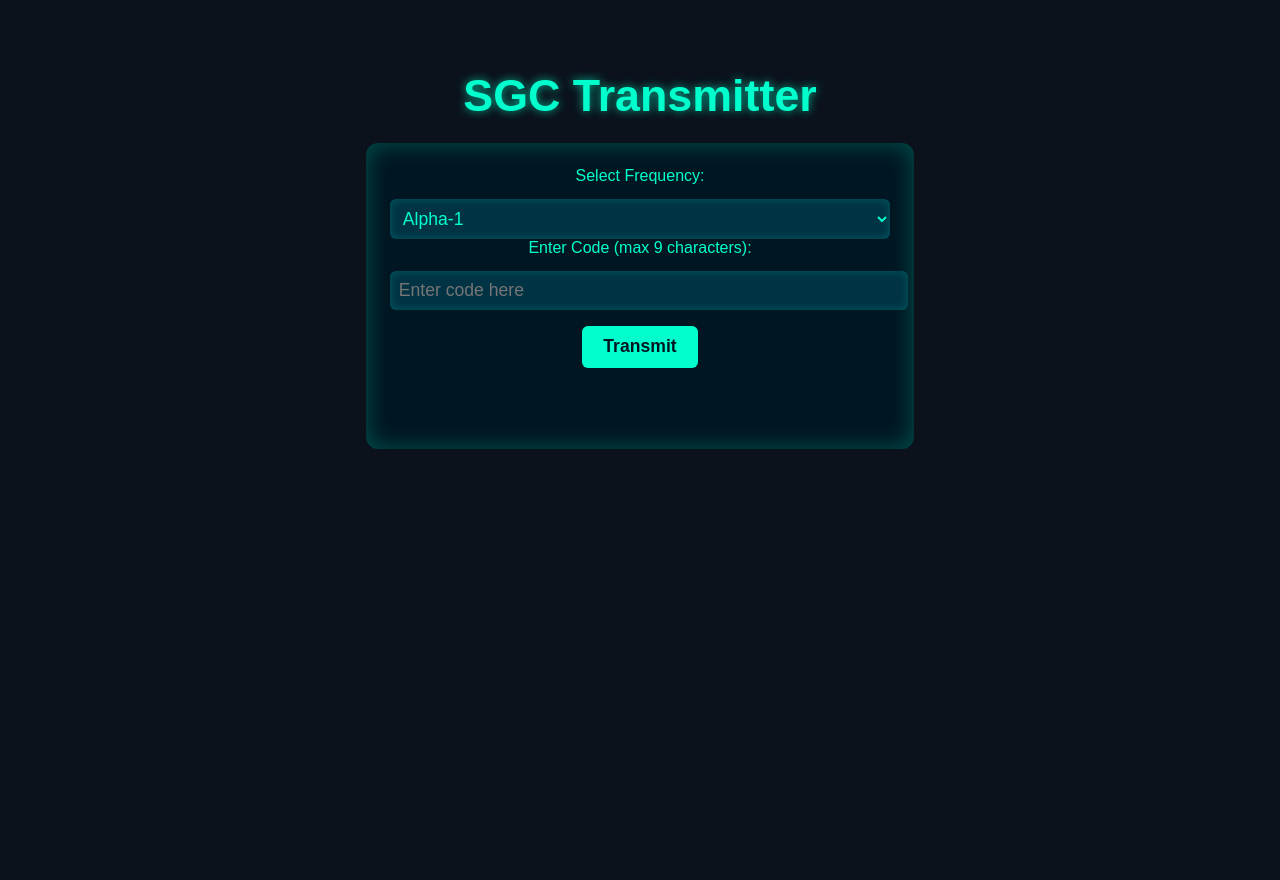
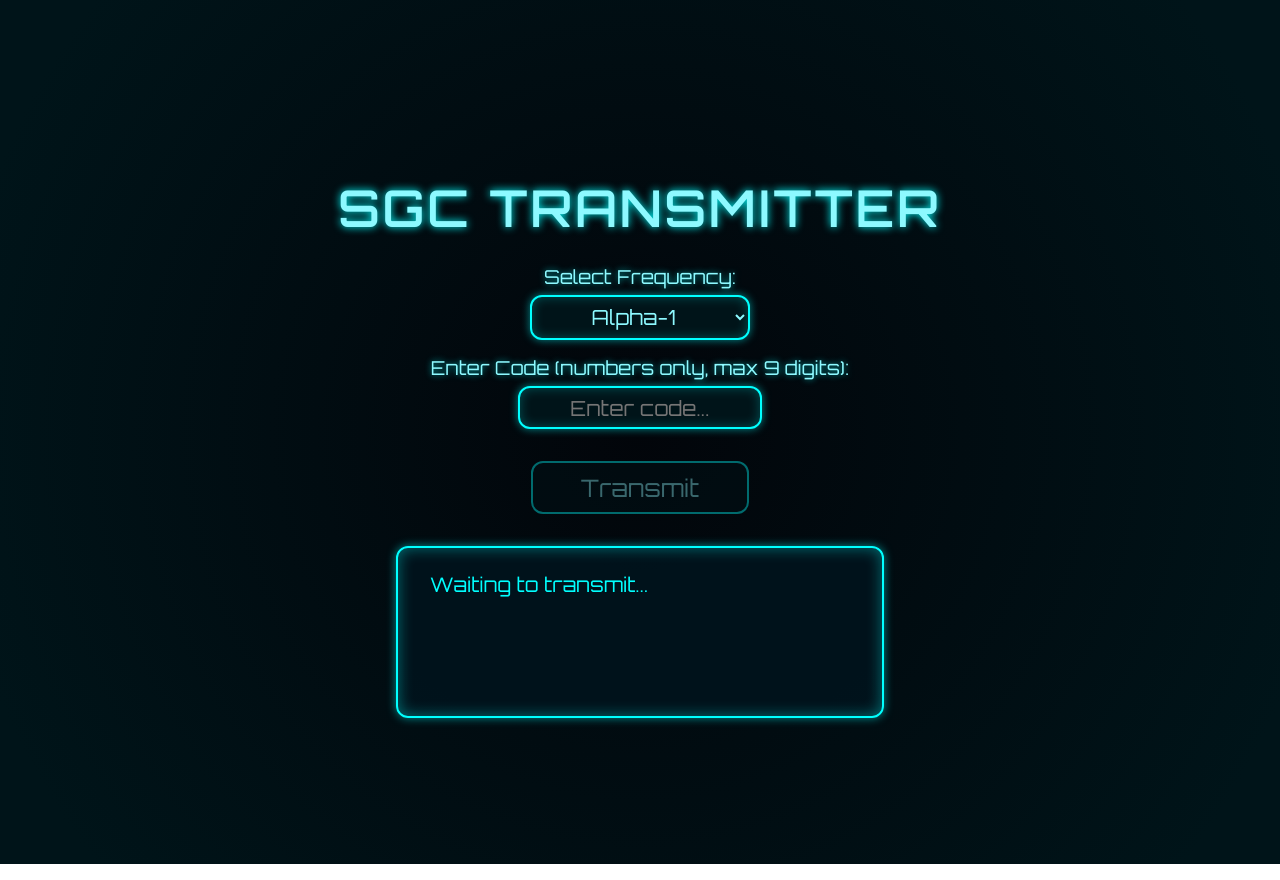
Before and after one commit to matesaman9910/project-gdo, a plain HTML site: page gdo-transmitter/gdo.html in a window 1280 px wide. Drawn offline with Linux system fonts and the light colour scheme.

Commit message:
Update gdo.html
Signed-off-by: matesaman9910 <100013611+matesaman9910@users.noreply.github.com>

```diff
--- a/gdo-transmitter/gdo.html
+++ b/gdo-transmitter/gdo.html
@@ -2,106 +2,140 @@
 <html lang="en" >
 <head>
   <meta charset="UTF-8" />
-  <meta name="viewport" content="width=device-width, initial-scale=1" />
   <title>SGC Transmitter</title>
   <style>
+    /* Stargate-themed styling - same as listener */
+    @import url('https://fonts.googleapis.com/css2?family=Orbitron&display=swap');
+
     body {
-      background: #0b121c;
-      color: #00ffcc;
-      font-family: 'Orbitron', sans-serif;
+      margin: 0;
+      background: radial-gradient(circle at center, #02050a 0%, #001419 90%);
+      color: #8df9ff;
+      font-family: 'Orbitron', monospace, sans-serif;
+      display: flex;
+      flex-direction: column;
+      align-items: center;
+      justify-content: center;
+      height: 100vh;
+      user-select: none;
+      overflow: hidden;
       text-align: center;
       padding: 2rem;
-      min-height: 100vh;
-      display: flex;
-      flex-direction: column;
-      justify-content: flex-start;
-      align-items: center;
+    }
+
+    h1 {
+      font-size: 3rem;
+      margin-bottom: 0.2em;
+      text-shadow: 0 0 8px #00ffff;
+      letter-spacing: 0.1em;
+    }
+
+    label {
+      display: block;
+      margin-top: 1rem;
+      font-size: 1.2rem;
+      text-shadow: 0 0 6px #00ffffaa;
+    }
+
+    select, input[type="text"] {
+      font-family: 'Orbitron', monospace;
+      font-size: 1.3rem;
+      padding: 0.4rem 0.6rem;
+      margin-top: 0.4rem;
+      border: 2px solid #00ffff;
+      border-radius: 12px;
+      background: #001419;
+      color: #8df9ff;
+      outline: none;
+      width: 220px;
+      text-align: center;
+      box-shadow:
+        0 0 8px #00ffff88,
+        inset 0 0 12px #00ffff44;
+      user-select: text;
+      transition: border-color 0.3s ease;
+    }
+
+    select:focus, input[type="text"]:focus {
+      border-color: #00ffffee;
+      box-shadow:
+        0 0 20px #00ffffcc,
+        inset 0 0 20px #00ffffbb;
+    }
+
+    button {
+      font-family: 'Orbitron', monospace;
+      font-size: 1.5rem;
+      padding: 0.6rem 3rem;
+      margin-top: 2rem;
+      border: 2px solid #00ffff;
+      border-radius: 12px;
+      background: #001419;
+      color: #8df9ff;
+      cursor: pointer;
       user-select: none;
+      box-shadow:
+        0 0 15px #00ffffaa;
+      transition: background-color 0.3s ease, color 0.3s ease, box-shadow 0.3s ease;
     }
-    h1 {
-      margin-bottom: 0.5em;
-      font-weight: 900;
-      font-size: 2.8rem;
-      text-shadow: 0 0 10px #00ffccaa;
+
+    button:hover:enabled {
+      background-color: #00ffff;
+      color: #001419;
+      box-shadow:
+        0 0 30px #00ffffee,
+        0 0 40px #00ffffee;
     }
-    #transmitterUI {
-      width: 100%;
-      max-width: 500px;
-      background: #001622;
+
+    button:disabled {
+      opacity: 0.4;
+      cursor: not-allowed;
+      box-shadow: none;
+    }
+
+    #log {
+      margin-top: 2rem;
+      background: rgba(0, 20, 30, 0.8);
+      border: 2px solid #00ffff;
       border-radius: 12px;
-      padding: 1.5rem;
-      box-shadow: 0 0 25px #00ffcc44 inset;
-    }
-    button {
-      cursor: pointer;
-      padding: 0.6em 1.2em;
-      background: #00ffcc;
-      border: none;
-      border-radius: 6px;
-      font-weight: 700;
-      color: #001622;
-      font-size: 1.1rem;
-      margin-top: 1rem;
-      transition: background-color 0.3s ease;
-      user-select: none;
-    }
-    button:hover {
-      background: #00ccaa;
-    }
-    select, input[type="text"] {
-      font-size: 1.1rem;
-      padding: 0.5em;
-      margin-top: 0.8em;
-      width: 100%;
-      border-radius: 6px;
-      border: none;
-      background: #003344;
-      color: #00ffcc;
-      box-shadow: 0 0 10px #00ffcc33 inset;
+      padding: 1.5rem 2rem;
+      width: 420px;
+      max-width: 90vw;
+      min-height: 120px;
+      color: #00ffff;
+      font-size: 1.25rem;
+      white-space: pre-wrap;
+      box-shadow:
+        0 0 10px #00ffff88,
+        inset 0 0 15px #00ffff66;
       user-select: text;
-    }
-    #statusMsg {
-      margin-top: 1rem;
-      font-family: monospace;
-      font-size: 1.3rem;
-      min-height: 2em;
-      text-shadow: 0 0 8px #00ffcccc;
+      text-align: left;
     }
   </style>
 </head>
 <body>
 
-  <h1>SGC Transmitter</h1>
+  <h1>SGC TRANSMITTER</h1>
 
-  <div id="transmitterUI">
-    <label for="frequencySelect">Select Frequency:</label>
-    <select id="frequencySelect">
-      <option value="alpha-1">Alpha-1</option>
-      <option value="bravo-2">Bravo-2</option>
-      <option value="charlie-3">Charlie-3</option>
-    </select>
+  <label for="frequency">Select Frequency:</label>
+  <select id="frequency">
+    <option value="alpha-1">Alpha-1</option>
+    <option value="bravo-2">Bravo-2</option>
+    <option value="charlie-3">Charlie-3</option>
+  </select>
 
-    <label for="codeInput">Enter Code (max 9 characters):</label>
-    <input type="text" id="codeInput" placeholder="Enter code here" maxlength="9" autocomplete="off" />
+  <label for="codeInput">Enter Code (numbers only, max 9 digits):</label>
+  <input id="codeInput" type="text" maxlength="9" inputmode="numeric" pattern="[0-9]*" autocomplete="off" placeholder="Enter code..." />
 
-    <button id="transmitBtn">Transmit</button>
+  <button id="transmitBtn" disabled>Transmit</button>
 
-    <div id="statusMsg"></div>
-  </div>
+  <div id="log">Waiting to transmit...</div>
 
-  <!-- Firebase SDKs -->
   <script type="module">
     import { initializeApp } from "https://www.gstatic.com/firebasejs/10.4.0/firebase-app.js";
-    import {
-      getDatabase,
-      ref,
-      push,
-      get,
-      set,
-      serverTimestamp,
-      remove
-    } from "https://www.gstatic.com/firebasejs/10.4.0/firebase-database.js";
+    import { getDatabase, ref, set } from "https://www.gstatic.com/firebasejs/10.4.0/firebase-database.js";
 
+    // Firebase config (your config here)
     const firebaseConfig = {
       apiKey: "AIzaSyAn5rsOUfkKBYhpQb3qwdUTElJP8Kg0dW0",
       authDomain: "project-gdo.firebaseapp.com",
@@ -115,72 +149,66 @@
     const app = initializeApp(firebaseConfig);
     const db = getDatabase(app);
 
-    const freqSelect = document.getElementById("frequencySelect");
-    const codeInput = document.getElementById("codeInput");
-    const transmitBtn = document.getElementById("transmitBtn");
-    const statusMsg = document.getElementById("statusMsg");
+    const codeInput = document.getElementById('codeInput');
+    const frequencySelect = document.getElementById('frequency');
+    const transmitBtn = document.getElementById('transmitBtn');
+    const log = document.getElementById('log');
 
-    transmitBtn.addEventListener("click", async () => {
-      let code = codeInput.value.trim();
-      const freq = freqSelect.value;
+    // Enable button only if code is valid (numbers only, length 1-9)
+    codeInput.addEventListener('input', () => {
+      // Remove any non-digit characters immediately
+      codeInput.value = codeInput.value.replace(/\D/g, '');
+
+      transmitBtn.disabled = !(codeInput.value.length > 0);
+    });
+
+    // Transmit function
+    async function transmit() {
+      const code = codeInput.value.trim();
+      const freq = frequencySelect.value;
 
       if (!code) {
-        alert("Please enter a code.");
-        return;
-      }
-      if (code.length > 9) {
-        alert("Code must be 9 characters or less.");
+        log.textContent = "Please enter a valid code before transmitting.";
         return;
       }
 
-      resetStatus();
+      transmitBtn.disabled = true;
+      frequencySelect.disabled = true;
+      codeInput.disabled = true;
+
+      log.textContent = "Encrypting...";
+
+      // Simulate encryption delay
+      await new Promise(r => setTimeout(r, 1000));
+      log.textContent = "Transmitting...";
+
+      // Push to Firebase DB path: frequencies/{freq}/signals/{unique}
       try {
-        statusMsg.textContent = "Encrypting...";
-        await delay(1000);
+        const timestamp = Date.now();
+        const signalRef = ref(db, `frequencies/${freq}/signals/${timestamp}`);
 
-        statusMsg.textContent = "Transmitting...";
-        await delay(1500);
-
-        const signalsRef = ref(db, `frequencies/${freq}/signals`);
-        const newSignalRef = push(signalsRef);
-
-        await set(newSignalRef, {
-          code,
-          decrypted: code,
-          timestamp: serverTimestamp()
+        await set(signalRef, {
+          code: code,
+          timestamp: timestamp
         });
 
-        // Auto-delete this signal after 15 seconds
-        setTimeout(() => {
-          remove(newSignalRef).catch(console.error);
-        }, 15000);
+        log.textContent = `Code "${code}" transmitted on frequency "${freq}".`;
+      } catch (err) {
+        log.textContent = `Transmit error: ${err.message}`;
+      }
 
-        // Create default code info if missing, no overwrite
-        const codeRef = ref(db, `codes/${code}`);
-        const codeSnap = await get(codeRef);
-        if (!codeSnap.exists()) {
-          await set(codeRef, {
-            owner: "Unknown Owner",
-            valid: null,
-            access: false
-          });
-        }
-
-        statusMsg.textContent = "Transmitted ✔";
-        codeInput.value = "";
-      } catch (e) {
-        console.error("Transmit error:", e);
-        statusMsg.textContent = "Transmit failed!";
-      }
-    });
-
-    function resetStatus() {
-      statusMsg.textContent = "";
+      // Clear input and reset button after 15 seconds
+      setTimeout(() => {
+        codeInput.value = '';
+        log.textContent = "Waiting to transmit...";
+        transmitBtn.disabled = true;
+        frequencySelect.disabled = false;
+        codeInput.disabled = false;
+      }, 15000);
     }
 
-    function delay(ms) {
-      return new Promise(resolve => setTimeout(resolve, ms));
-    }
+    transmitBtn.addEventListener('click', transmit);
+
   </script>
 </body>
 </html>
```
